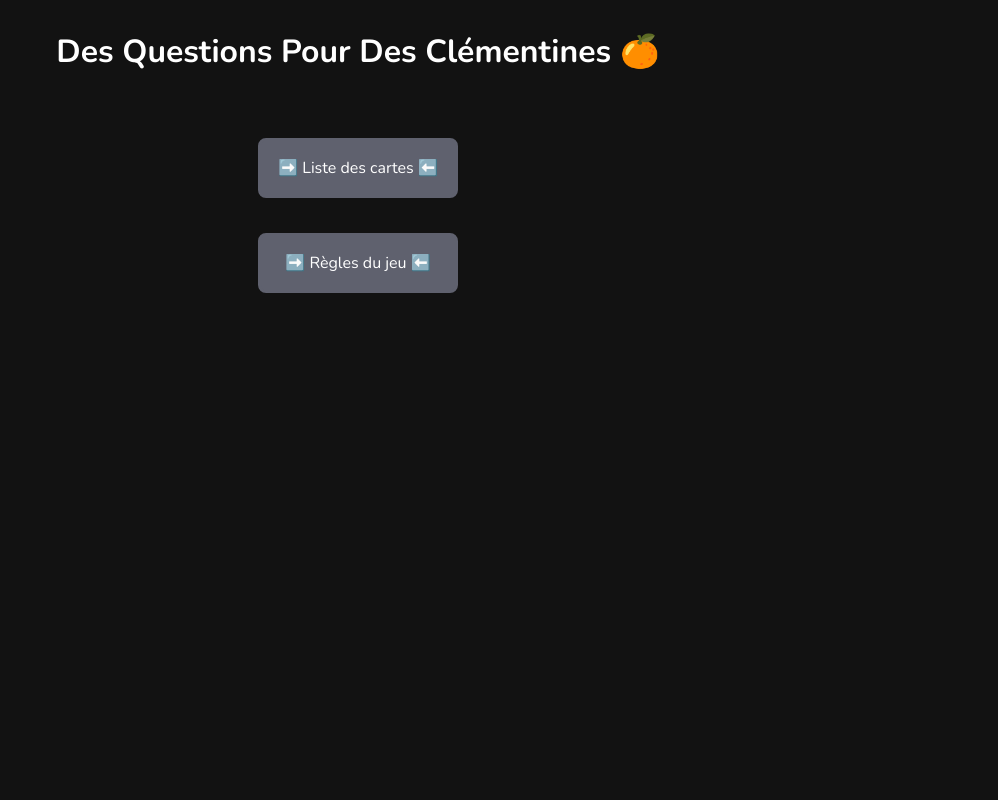
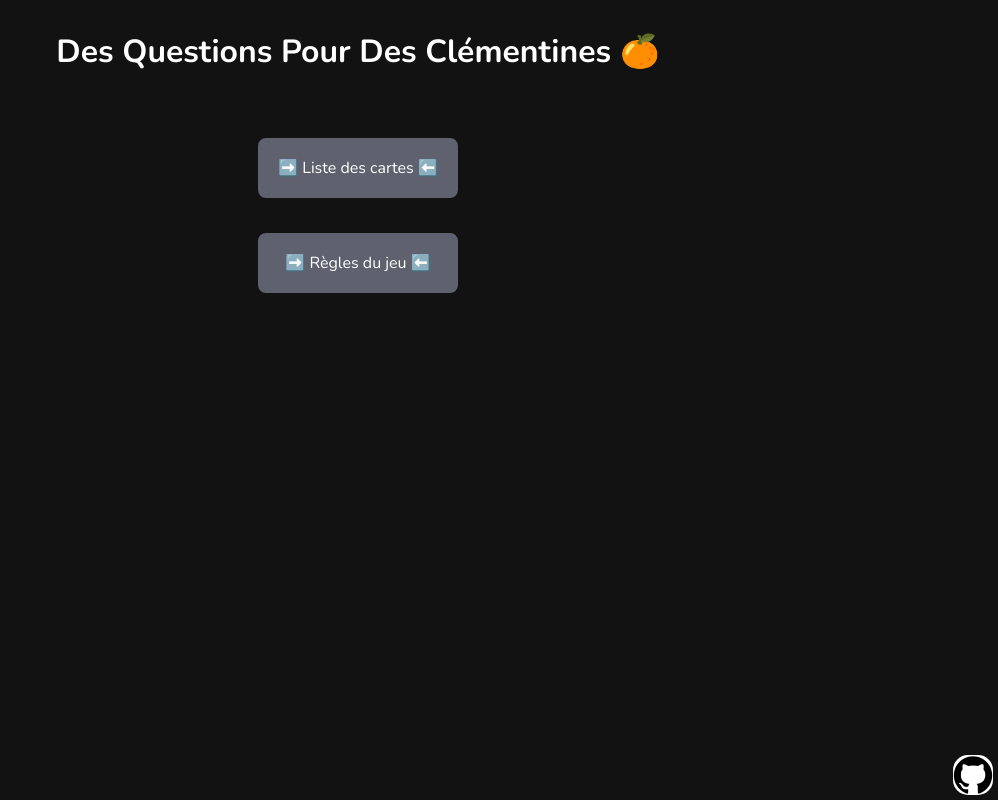
Before and after one commit to LaClementineOrange/DQPDC, a plain HTML site: page index.html in a window 1280 px wide. Shown: the whole page, without its empty margins (282-1280 px from the left). Drawn offline with nearby package versions, Linux system fonts and the light colour scheme.

Commit message:
added credit git icon

```diff
--- a/index.html
+++ b/index.html
@@ -14,6 +14,8 @@
         <a href="index.html"><h1 class="main_title">Des Questions Pour Des Clémentines 🍊</h1></a>
     </header>
 
+    <a href="https://github.com/LaClementineOrange"><img src="images/git_logo.png" width="40" height="40" class="credit"></a>
+
     <a class="item" href="card_list.html"><p>➡️ Liste des cartes ⬅️</p></a>
     <a class="item" href="rules.html"><p>➡️ Règles du jeu ⬅️</p></a>
 </body>
--- a/style.css
+++ b/style.css
@@ -155,3 +155,15 @@ a {text-decoration: none;color: #FFFFFF;}
 .color_legendaire {color: rgb(255, 183, 0);}
 .color_secret {color: rgb(250, 43, 43);}
 .color_bouclier {color: rgb(87, 84, 255);}
+
+.credit {
+  position: fixed;
+  bottom: 0;
+  right: 0;
+  margin-bottom: 5px;
+  margin-right: 5px;
+  background-color: rgb(255, 255, 255);
+  border-radius: 15px;
+}
+
+.credit:hover {border-radius: 100px}
```
Also changed, not shown: card_list.html (+2 -0 lines), rules.html (+3 -0 lines), images/git_logo.png (added).
